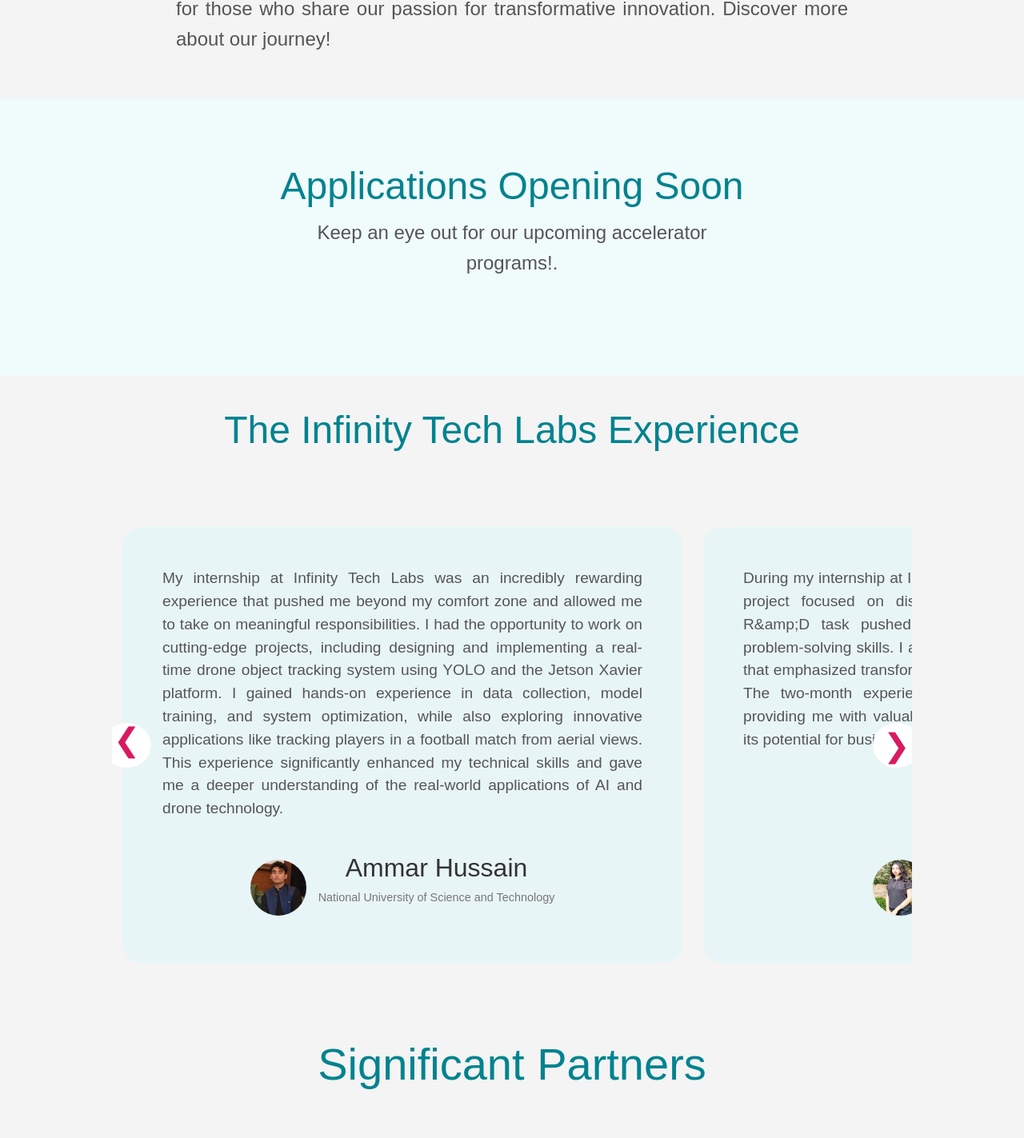
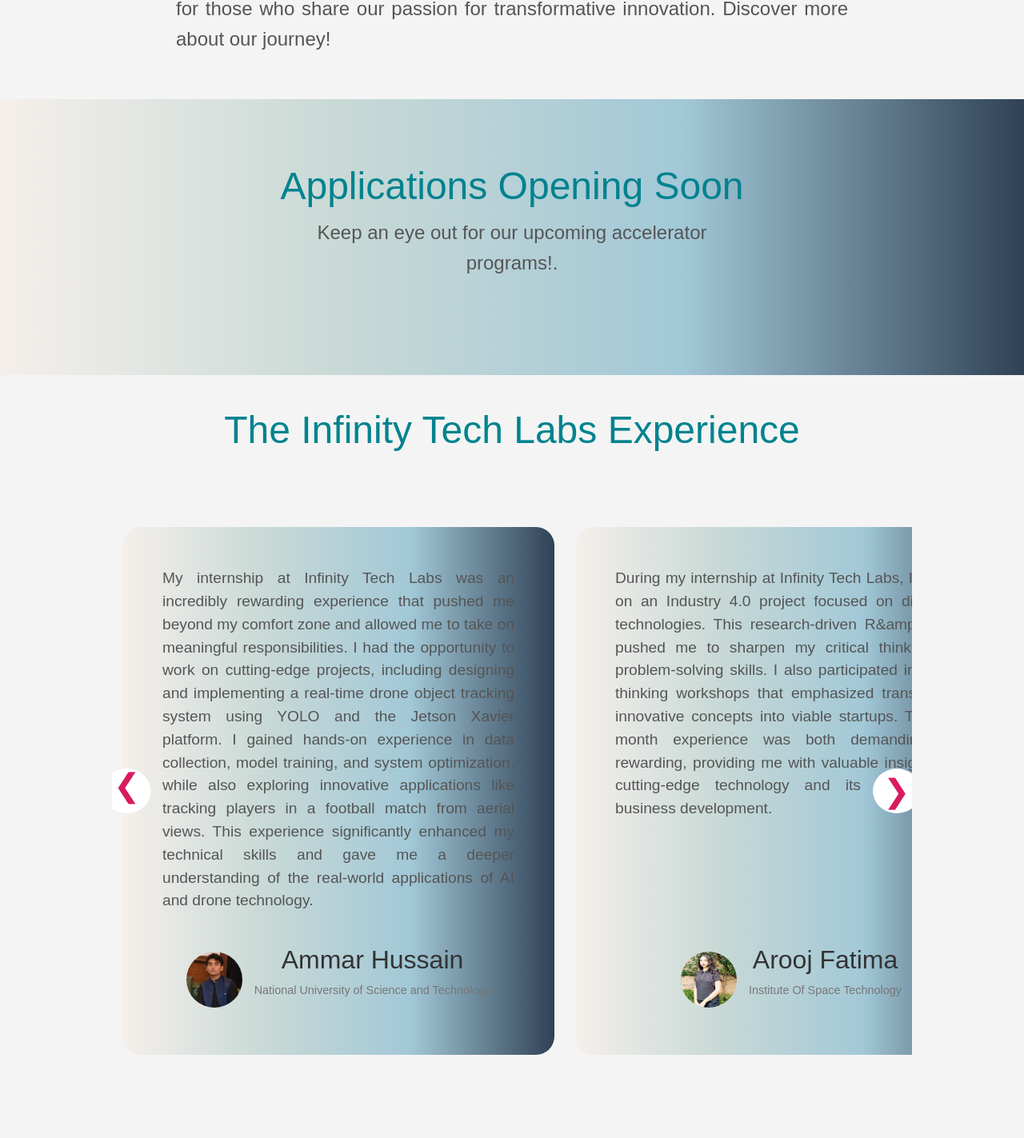
Before and after one commit to FaseehHayat21/Industry-tech-labs-4.0, a React (Vite) app: page / in a window 1280 px wide. Shown: the part 1256-2679 px from the top of the page at 80% size. Built offline with nearby package versions, Linux system fonts and the light colour scheme; a web font is replaced by a local one.

Commit message:
other section update of landing page

```diff
--- a/src/component/LandingPage/Application/Applications.css
+++ b/src/component/LandingPage/Application/Applications.css
@@ -3,6 +3,7 @@
     text-align: center;
     padding: 80px 20px;
     padding-bottom: 15vh;
+    background: linear-gradient(to left, #2f4156, #a2c8d7, #c8d9d6, #f5efeb);
   }
 
   .applications-section h2 {
--- a/src/component/LandingPage/Testimonials/Testimonials.css
+++ b/src/component/LandingPage/Testimonials/Testimonials.css
@@ -27,12 +27,12 @@
   .testimonial-slider-inner {
     display: flex;
     transition: transform 0.5s ease; /* Smooth sliding transition */
-    width: 70%;
+    width: 60%;
   }
 
   .testimonial-card {
     margin: 13px 13px;
-    min-width: 100%;
+    min-width: 90%;
     background-color: #e8f5f7;
     padding: 50px;
     border-radius: 23px;
@@ -41,6 +41,7 @@
     display: flex;
     justify-content: space-between;
     align-items: center;
+    background: linear-gradient(to left, #2f4156, #a2c8d7, #c8d9d6, #f5efeb);
     flex-direction: column;
   }
 
--- a/src/component/LandingPage/footer/Footer.css
+++ b/src/component/LandingPage/footer/Footer.css
@@ -1,5 +1,5 @@
 .footer {
-    background-color: #666666;
+    background-color: #2f4156;
     color: white;
     padding: 70px 80px 20px;
     font-family: 'Montserrat', sans-serif; /* Set the Montserrat font */
```
